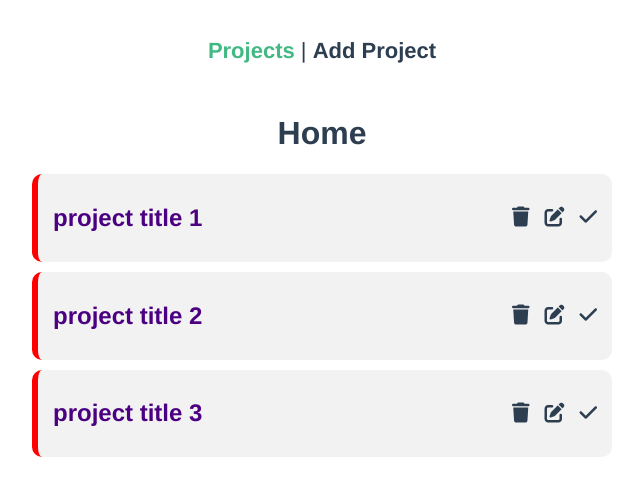
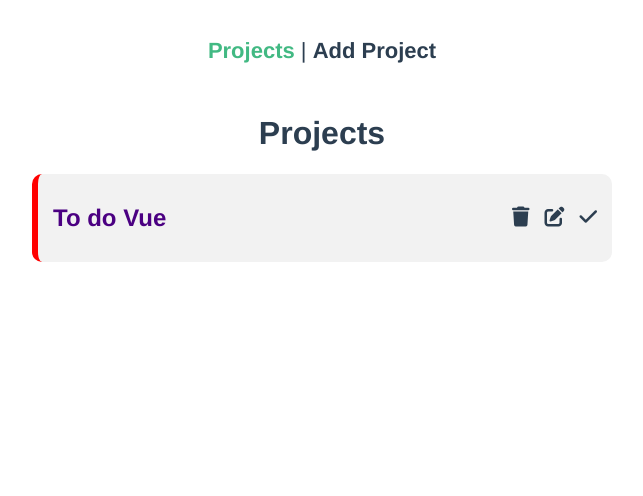
Before and after one commit to r1d3rzz/project_planner, a Vue app: page / in a window 1280 px wide. Shown: the top 496 px of the page, without its empty margins (318-961 px from the left). Built offline with nearby package versions, Linux system fonts and the light colour scheme; data requests are answered from the project's data file.

Commit message:
store data in api db.json

```diff
--- a/database/db.json
+++ b/database/db.json
@@ -1,22 +1,10 @@
 {
   "projects": [
     {
-      "id": 1,
-      "title": "project title 1",
-      "detail": "project detail 1",
-      "complete": false
-    },
-    {
-      "id": 2,
-      "title": "project title 2",
-      "detail": "project detail 2",
-      "complete": false
-    },
-    {
-      "id": 3,
-      "title": "project title 3",
-      "detail": "project detail 3",
-      "complete": false
+      "title": "To do Vue",
+      "detail": "Vue Frame work",
+      "complete": false,
+      "id": 1
     }
   ]
 }
--- a/src/views/AddProject.vue
+++ b/src/views/AddProject.vue
@@ -1,14 +1,14 @@
 <template>
   <h1>Add Project</h1>
-  <form>
+  <form @submit.prevent="addProject">
     <div class="inputBox">
       <label for="title" class="projectTitle">Project Title</label>
-      <input type="text" id="title" class="projectInput" />
+      <input type="text" id="title" class="projectInput" v-model="title" />
     </div>
 
     <div class="inputBox">
       <label for="detail" class="projectTitle">Project Detail</label>
-      <input type="text" id="detail" class="projectInput" />
+      <input type="text" id="detail" class="projectInput" v-model="detail" />
     </div>
 
     <div class="btnBox">
@@ -18,7 +18,32 @@
 </template>
 
 <script>
-export default {};
+export default {
+  data() {
+    return {
+      title: "",
+      detail: "",
+      api: "http://localhost:3000/projects",
+    };
+  },
+  methods: {
+    addProject() {
+      fetch(this.api, {
+        method: "POST",
+        headers: {
+          "Content-Type": "application/json",
+        },
+        body: JSON.stringify({
+          title: this.title,
+          detail: this.detail,
+          complete: false,
+        }),
+      })
+        .then(() => this.$router.push("/"))
+        .catch((err) => console.log(err.message));
+    },
+  },
+};
 </script>
 
 <style>
--- a/src/views/HomeView.vue
+++ b/src/views/HomeView.vue
@@ -1,6 +1,6 @@
 <template>
   <div class="home">
-    <h1>Home</h1>
+    <h1>Projects</h1>
     <div v-for="project in projects" :key="project.id">
       <SingleProject
         :project="project"
```
